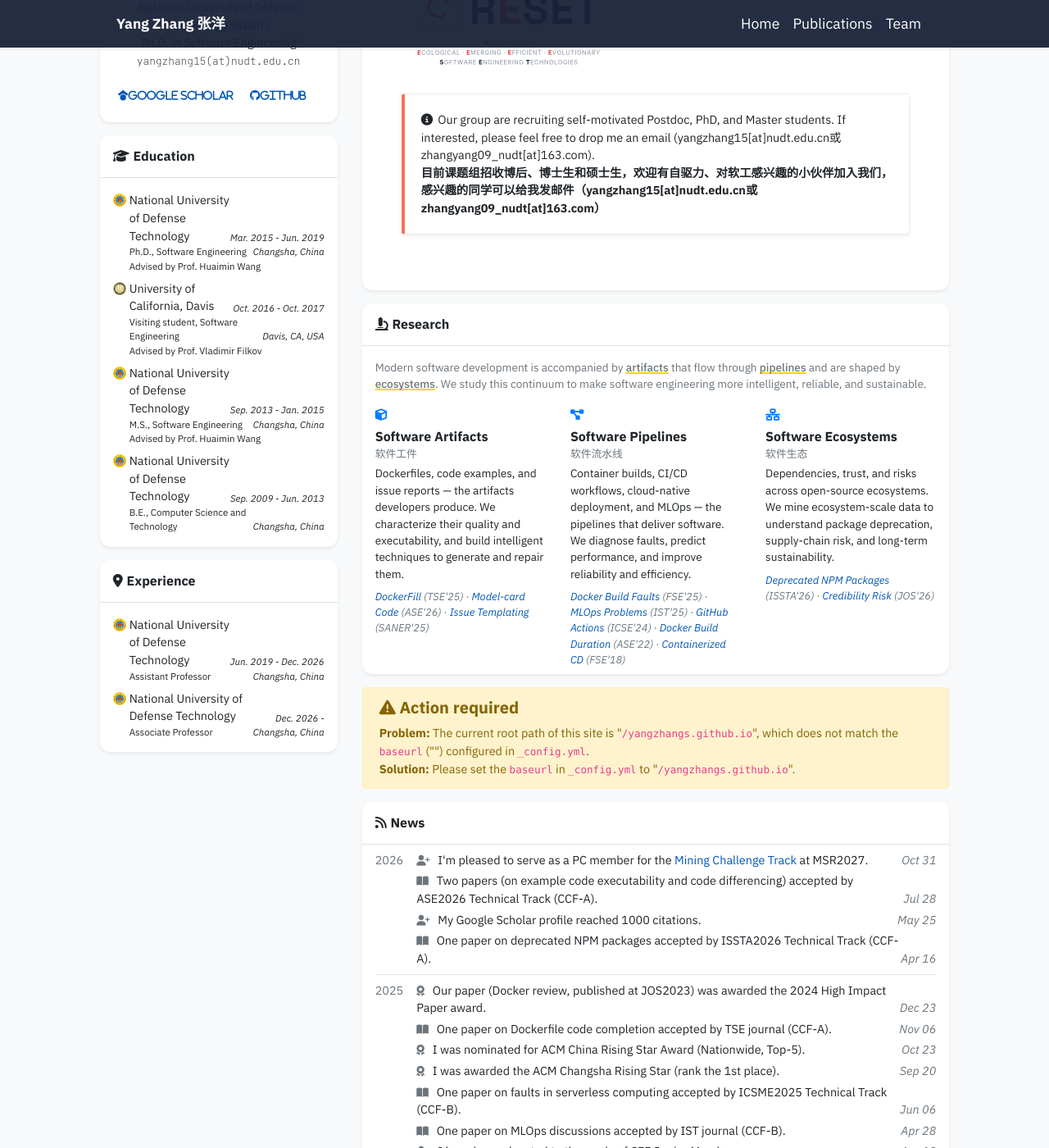
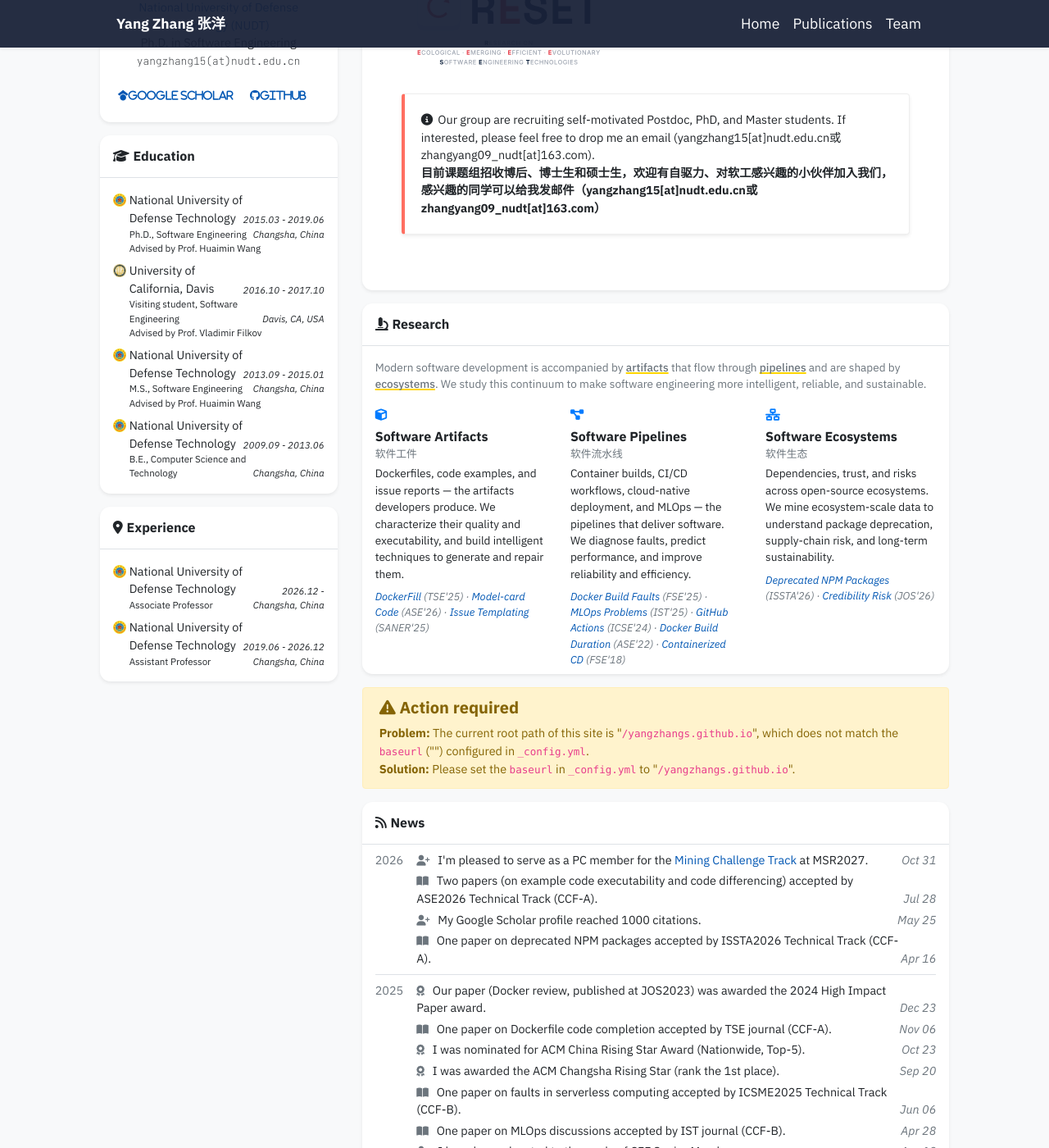
Before and after one commit to yangzhangs/yangzhangs.github.io, a Jekyll site: the page built from index.html, in a window 1280 px wide and 1400 px high, scrolled down 542 px. Shown: the whole window at 82% size. Built offline with Jekyll 4.4.1, drawn with Linux system fonts in a browser that asks for light colours; nearby versions of some CDN libraries; some web fonts are replaced; a style sheet for code colours, icons or effects is not loaded.

Commit message:
Revise date formats and position titles in profile.yml
Updated date formats and position titles in profile.

```diff
--- a/_data/profile.yml
+++ b/_data/profile.yml
@@ -59,7 +59,7 @@ education:
      Ph.D., Software Engineering </br>
    description: >-
      Advised by Prof. Huaimin Wang
-   date: Mar. 2015 - Jun. 2019
+   date: 2015.03 - 2019.06
    place: Changsha, China
  - name: University of California, Davis
    logo: /assets/images/badges/UCDavis.png
@@ -67,7 +67,7 @@ education:
      Visiting student, Software Engineering </br>
    description:
      Advised by Prof. Vladimir Filkov
-   date: Oct. 2016 - Oct. 2017
+   date: 2016.10 - 2017.10
    place: Davis, CA, USA
  - name: National University of Defense Technology
    logo: /assets/images/badges/NUDT.png
@@ -75,28 +75,29 @@ education:
      M.S., Software Engineering <br/>
    description: >-
      Advised by Prof. Huaimin Wang
-   date: Sep. 2013 - Jan. 2015
+   date: 2013.09 - 2015.01
    place: Changsha, China
  - name: National University of Defense Technology
    logo: /assets/images/badges/NUDT.png
    position: >-
      B.E., Computer Science and Technology
-   date: Sep. 2009 - Jun. 2013
+   date: 2009.09 - 2013.06
    place: Changsha, China
 
 experience:
 - name: National University of Defense Technology
   logo: /assets/images/badges/NUDT.png
   position: >-
-    Assistant Professor
-  date: Jun. 2019 - Dec. 2026
+    Associate Professor
+  date: 2026.12 -
   place: Changsha, China
 - name: National University of Defense Technology
   logo: /assets/images/badges/NUDT.png
   position: >-
-    Associate Professor
-  date: Dec. 2026 -
+    Assistant Professor
+  date: 2019.06 - 2026.12
   place: Changsha, China
+
 
 teaching:
  - name: 高级软件工程 (Advanced Software Engineering)
```
